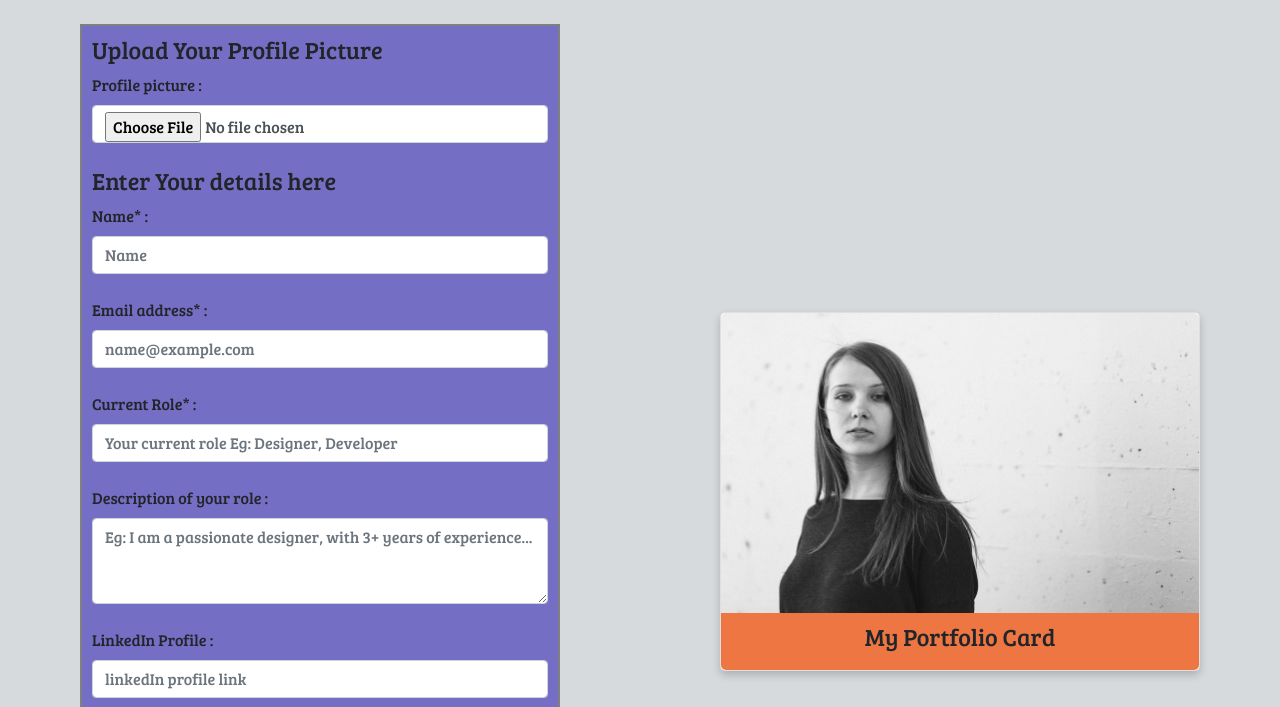
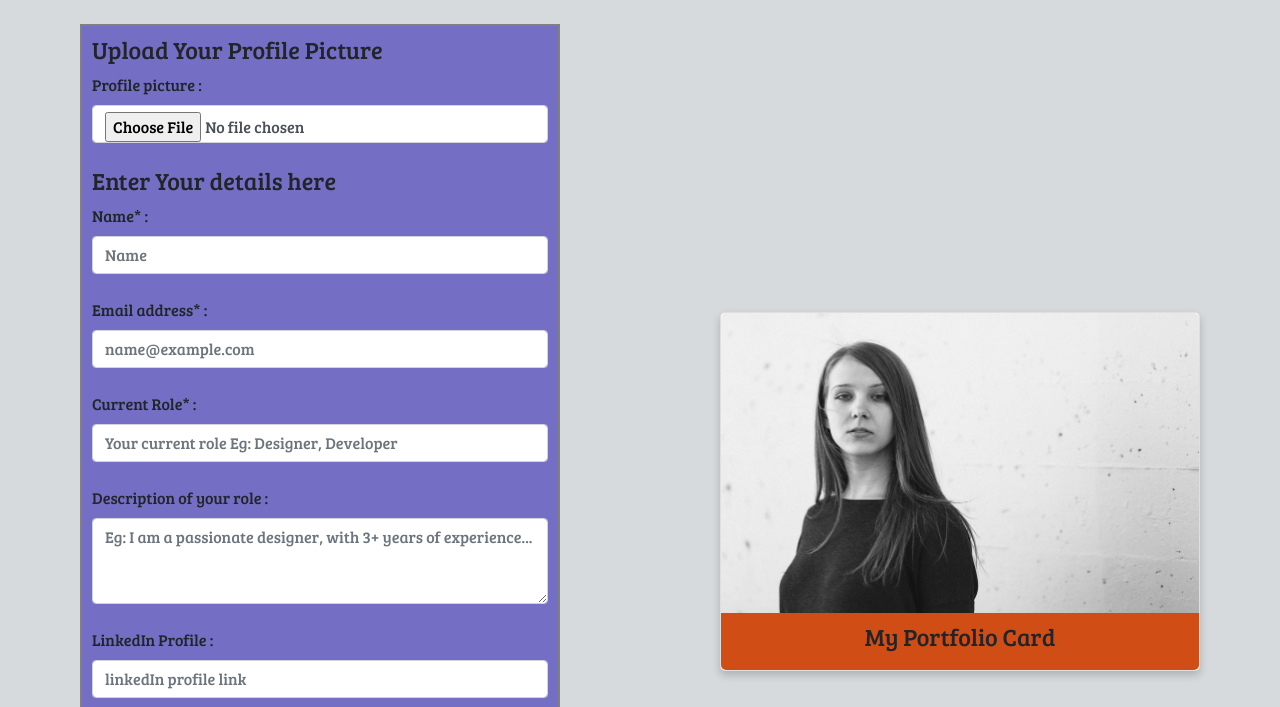
Before and after one commit to shamseena-dev/mini-portfolio-card-maker, a plain HTML site: page index.html in a window 1280 px wide. Shown: the part 93-800 px from the top of the page. Drawn offline with nearby package versions, Linux system fonts and the light colour scheme.

Commit message:
updated card color to same as header

```diff
--- a/style.css
+++ b/style.css
@@ -71,7 +71,7 @@ img {
 
 .card-body {
   padding: 10px 16px;
-  background-color: #ee7642;
+  background-color:  #d04e15;
   border-radius: 0 0 5px 5px;
 }
 
```
